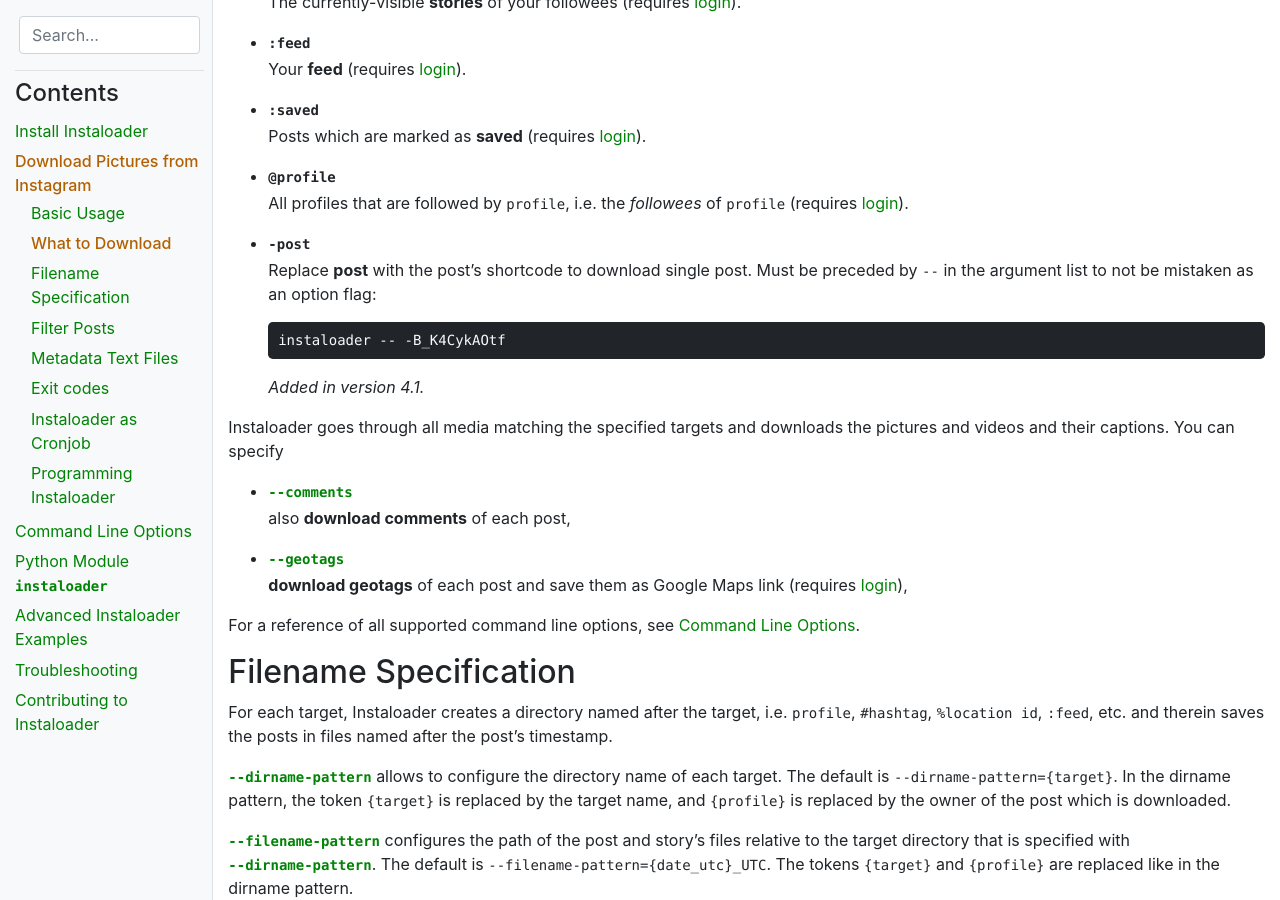
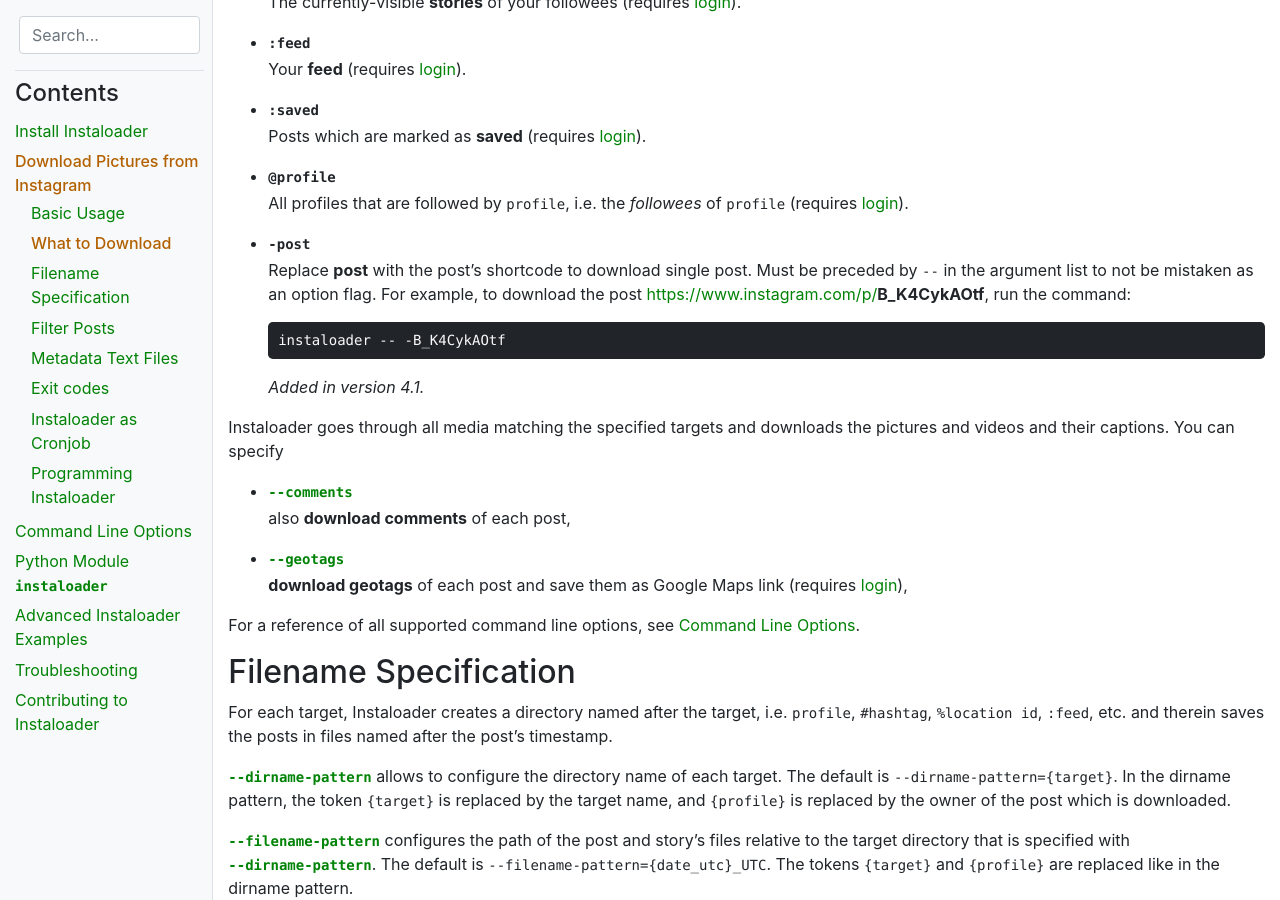
Before and after one commit to instaloader/instaloader, a Sphinx documentation site: the page built from docs/basic-usage.rst, in a window 1280 px wide and 900 px high, scrolled down 1612 px. Built offline with Sphinx 7.4.7, drawn with Linux system fonts in a browser that asks for light colours; the version number is read from the project's files by our own code.

```diff
--- a/docs/basic-usage.rst
+++ b/docs/basic-usage.rst
@@ -122,7 +122,8 @@ Instaloader supports the following targets:
 
 - ``-post``
    Replace **post** with the post's shortcode to download single post. Must be preceded by ``--`` in
-   the argument list to not be mistaken as an option flag::
+   the argument list to not be mistaken as an option flag.  For example, to download the post
+   https://www.instagram.com/p/**B_K4CykAOtf**, run the command::
 
     instaloader -- -B_K4CykAOtf
 
```
